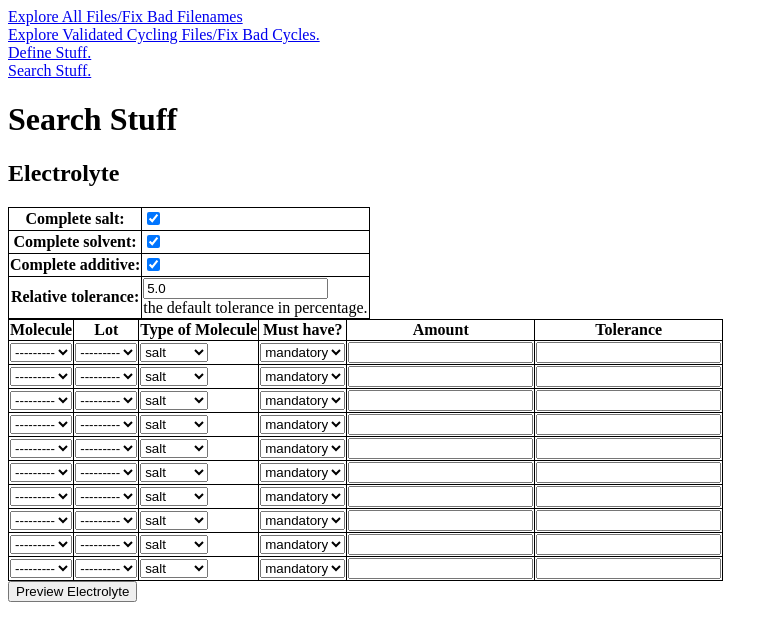
After one commit to Samuel-Buteau/universal-battery-database, a Django app: page /WetCellDatabase/search/ in a window 1280 px wide. The commit adds this page. Shown: the top 641 px of the page, without its empty margins (0-778 px from the left). Run offline with Django 3.2, Linux system fonts and the light colour scheme; data that the repository does not hold is empty; parts of the project's set-up code (start-up, migrations or seed data) failed here and were passed over.

Commit message:
working on search 1

```diff
--- a/WetCellDatabase/forms.py
+++ b/WetCellDatabase/forms.py
@@ -1,8 +1,20 @@
 from django import forms
-from django.forms import formset_factory, modelformset_factory, ModelForm
+from django.forms import formset_factory, modelformset_factory, ModelForm, Form
 from .models import *
 from django.forms import BaseModelFormSet
 from django.db.models import Q
+
+
+class MoleculeChoiceField(forms.ModelChoiceField):
+    def label_from_instance(self, obj):
+        return "{}".format(obj.name)
+
+
+class MoleculeLotChoiceField(forms.ModelChoiceField):
+    def label_from_instance(self, obj):
+        return "{} ({})".format(obj.lot_info.lot_name, obj.component.name)
+
+
 
 class ElectrolyteMoleculeForm(ModelForm):
     class Meta:
@@ -11,7 +23,7 @@ class ElectrolyteMoleculeForm(ModelForm):
 
 
 class ElectrolyteMoleculeLotForm(ModelForm):
-    predefined_molecule = forms.ModelChoiceField(queryset=Component.objects.filter(can_be_electrolyte=True))
+    predefined_molecule = MoleculeChoiceField(queryset=Component.objects.filter(can_be_electrolyte=True), required=False)
     class Meta:
         model = LotInfo
         exclude = []
@@ -19,8 +31,8 @@ class ElectrolyteMoleculeLotForm(ModelForm):
 
 
 class ElectrodeActiveMaterialForm(ModelForm):
-    coating = forms.ModelChoiceField(queryset=Coating.objects.all())
-    coating_lot = forms.ModelChoiceField(queryset=CoatingLot.objects.exclude(lot_info=None))
+    coating = forms.ModelChoiceField(queryset=Coating.objects.all(), required=False)
+    coating_lot = forms.ModelChoiceField(queryset=CoatingLot.objects.exclude(lot_info=None), required=False)
 
     class Meta:
         model = Component
@@ -36,15 +48,15 @@ class ElectrodeActiveMaterialForm(ModelForm):
                   ]
 
 class ElectrodeActiveMaterialLotForm(ModelForm):
-    predefined_active_material = forms.ModelChoiceField(queryset=Component.objects.filter(can_be_active_material=True))
+    predefined_active_material = forms.ModelChoiceField(queryset=Component.objects.filter(can_be_active_material=True), required=False)
     class Meta:
         model = LotInfo
         exclude = []
 
 
 class ElectrodeConductiveAdditiveForm(ModelForm):
-    coating = forms.ModelChoiceField(queryset=Coating.objects.all())
-    coating_lot = forms.ModelChoiceField(queryset=CoatingLot.objects.exclude(lot_info=None))
+    coating = forms.ModelChoiceField(queryset=Coating.objects.all(), required=False)
+    coating_lot = forms.ModelChoiceField(queryset=CoatingLot.objects.exclude(lot_info=None), required=False)
 
     class Meta:
         model = Component
@@ -55,15 +67,15 @@ class ElectrodeConductiveAdditiveForm(ModelForm):
                   ]
 
 class ElectrodeConductiveAdditiveLotForm(ModelForm):
-    predefined_conductive_additive = forms.ModelChoiceField(queryset=Component.objects.filter(can_be_conductive_additive=True))
+    predefined_conductive_additive = forms.ModelChoiceField(queryset=Component.objects.filter(can_be_conductive_additive=True), required=False)
     class Meta:
         model = LotInfo
         exclude = []
 
 
 class ElectrodeBinderForm(ModelForm):
-    coating = forms.ModelChoiceField(queryset=Coating.objects.all())
-    coating_lot = forms.ModelChoiceField(queryset=CoatingLot.objects.exclude(lot_info=None))
+    coating = forms.ModelChoiceField(queryset=Coating.objects.all(), required=False)
+    coating_lot = forms.ModelChoiceField(queryset=CoatingLot.objects.exclude(lot_info=None), required=False)
 
     class Meta:
         model = Component
@@ -74,15 +86,15 @@ class ElectrodeBinderForm(ModelForm):
                   ]
 
 class ElectrodeBinderLotForm(ModelForm):
-    predefined_binder = forms.ModelChoiceField(queryset=Component.objects.filter(can_be_binder=True))
+    predefined_binder = forms.ModelChoiceField(queryset=Component.objects.filter(can_be_binder=True), required=False)
     class Meta:
         model = LotInfo
         exclude = []
 
 
 class SeparatorMaterialForm(ModelForm):
-    coating = forms.ModelChoiceField(queryset=Coating.objects.all())
-    coating_lot = forms.ModelChoiceField(queryset=CoatingLot.objects.exclude(lot_info=None))
+    coating = forms.ModelChoiceField(queryset=Coating.objects.all(), required=False)
+    coating_lot = forms.ModelChoiceField(queryset=CoatingLot.objects.exclude(lot_info=None), required=False)
 
     class Meta:
         model = Component
@@ -92,7 +104,7 @@ class SeparatorMaterialForm(ModelForm):
                   ]
 
 class SeparatorMaterialLotForm(ModelForm):
-    predefined_separator_material = forms.ModelChoiceField(queryset=Component.objects.filter(can_be_separator=True))
+    predefined_separator_material = forms.ModelChoiceField(queryset=Component.objects.filter(can_be_separator=True), required=False)
     class Meta:
         model = LotInfo
         exclude = []
@@ -104,7 +116,7 @@ class CoatingForm(ModelForm):
         exclude = []
 
 class CoatingLotForm(ModelForm):
-    predefined_coating = forms.ModelChoiceField(queryset=Coating.objects.all())
+    predefined_coating = forms.ModelChoiceField(queryset=Coating.objects.all(), required=False)
     class Meta:
         model = LotInfo
         exclude = []
@@ -115,7 +127,7 @@ class ElectrolyteForm(ModelForm):
         fields = ['proprietary', 'proprietary_name']
 
 class ElectrolyteLotForm(ModelForm):
-    predefined_electrolyte = forms.ModelChoiceField(queryset=Composite.objects.filter(composite_type=Composite.ELECTROLYTE))
+    predefined_electrolyte = forms.ModelChoiceField(queryset=Composite.objects.filter(composite_type=Composite.ELECTROLYTE), required=False)
     class Meta:
         model = LotInfo
         exclude = []
@@ -124,11 +136,12 @@ class ElectrolyteLotForm(ModelForm):
 class BaseElectrolyteCompositionFormSet(BaseModelFormSet):
     def add_fields(self, form, index):
         super().add_fields(form, index)
-        form.fields["molecule"] =forms.ModelChoiceField(queryset=Component.objects.filter(can_be_electrolyte=True))
-        form.fields["molecule_lot"] = forms.ModelChoiceField(queryset=ComponentLot.objects.filter(component__can_be_electrolyte=True).exclude(lot_info=None))
+        form.fields["molecule"] = MoleculeChoiceField(queryset=Component.objects.filter(can_be_electrolyte=True), required=False)
+        form.fields["molecule_lot"] = MoleculeLotChoiceField(queryset=ComponentLot.objects.filter(component__can_be_electrolyte=True).exclude(lot_info=None), required=False)
         form.fields["component_type"] = forms.ChoiceField(choices=filter(
             lambda x: x[0] in [RatioComponent.SALT,RatioComponent.SOLVENT,RatioComponent.ADDITIVE],
             RatioComponent.COMPONENT_TYPES)
+            , required=False
         )
 
 class ElectrodeForm(ModelForm):
@@ -138,7 +151,7 @@ class ElectrodeForm(ModelForm):
 
 
 class ElectrodeLotForm(ModelForm):
-    predefined_electrode = forms.ModelChoiceField(queryset=Composite.objects.filter(Q(composite_type=Composite.CATHODE)|Q(composite_type=Composite.ANODE)))
+    predefined_electrode = forms.ModelChoiceField(queryset=Composite.objects.filter(Q(composite_type=Composite.CATHODE)|Q(composite_type=Composite.ANODE)), required=False)
     class Meta:
         model = LotInfo
         exclude = []
@@ -152,11 +165,12 @@ class ElectrodeGeometryForm(ModelForm):
 class BaseElectrodeCompositionFormSet(BaseModelFormSet):
     def add_fields(self, form, index):
         super().add_fields(form, index)
-        form.fields["material"] =forms.ModelChoiceField(queryset=Component.objects.filter(Q(can_be_cathode=True)|Q(can_be_anode=True)))
-        form.fields["material_lot"] = forms.ModelChoiceField(queryset=ComponentLot.objects.filter(Q(component__can_be_cathode=True)|Q(component__can_be_anode=True)).exclude(lot_info=None))
+        form.fields["material"] =forms.ModelChoiceField(queryset=Component.objects.filter(Q(can_be_cathode=True)|Q(can_be_anode=True)), required=False)
+        form.fields["material_lot"] = forms.ModelChoiceField(queryset=ComponentLot.objects.filter(Q(component__can_be_cathode=True)|Q(component__can_be_anode=True)).exclude(lot_info=None), required=False)
         form.fields["component_type"] = forms.ChoiceField(choices=filter(
             lambda x: x[0] in [RatioComponent.ACTIVE_MATERIAL,RatioComponent.CONDUCTIVE_ADDITIVE,RatioComponent.BINDER],
             RatioComponent.COMPONENT_TYPES)
+            , required=False
         )
 
 
@@ -167,7 +181,7 @@ class SeparatorForm(ModelForm):
         fields = ['proprietary', 'proprietary_name']
 
 class SeparatorLotForm(ModelForm):
-    predefined_separator = forms.ModelChoiceField(queryset=Composite.objects.filter(composite_type=Composite.SEPARATOR))
+    predefined_separator = forms.ModelChoiceField(queryset=Composite.objects.filter(composite_type=Composite.SEPARATOR), required=False)
     class Meta:
         model = LotInfo
         exclude = []
@@ -182,27 +196,27 @@ class SeparatorGeometryForm(ModelForm):
 class BaseSeparatorCompositionFormSet(BaseModelFormSet):
     def add_fields(self, form, index):
         super().add_fields(form, index)
-        form.fields["material"] =forms.ModelChoiceField(queryset=Component.objects.filter(can_be_separator=True))
-        form.fields["material_lot"] = forms.ModelChoiceField(queryset=ComponentLot.objects.filter(component__can_be_separator=True).exclude(lot_info=None))
+        form.fields["material"] =forms.ModelChoiceField(queryset=Component.objects.filter(can_be_separator=True), required=False)
+        form.fields["material_lot"] = forms.ModelChoiceField(queryset=ComponentLot.objects.filter(component__can_be_separator=True).exclude(lot_info=None), required=False)
 
 
 
 class DryCellForm(ModelForm):
-    anode = forms.ModelChoiceField(queryset=Composite.objects.filter(composite_type=Composite.ANODE))
-    anode_lot = forms.ModelChoiceField(queryset=CompositeLot.objects.filter(composite__composite_type=Composite.ANODE))
+    anode = forms.ModelChoiceField(queryset=Composite.objects.filter(composite_type=Composite.ANODE), required=False)
+    anode_lot = forms.ModelChoiceField(queryset=CompositeLot.objects.filter(composite__composite_type=Composite.ANODE), required=False)
 
-    cathode = forms.ModelChoiceField(queryset=Composite.objects.filter(composite_type=Composite.CATHODE))
-    cathode_lot = forms.ModelChoiceField(queryset=CompositeLot.objects.filter(composite__composite_type=Composite.CATHODE))
+    cathode = forms.ModelChoiceField(queryset=Composite.objects.filter(composite_type=Composite.CATHODE), required=False)
+    cathode_lot = forms.ModelChoiceField(queryset=CompositeLot.objects.filter(composite__composite_type=Composite.CATHODE), required=False)
 
-    separator = forms.ModelChoiceField(queryset=Composite.objects.filter(composite_type=Composite.SEPARATOR))
-    separator_lot = forms.ModelChoiceField(queryset=CompositeLot.objects.filter(composite__composite_type=Composite.SEPARATOR))
+    separator = forms.ModelChoiceField(queryset=Composite.objects.filter(composite_type=Composite.SEPARATOR), required=False)
+    separator_lot = forms.ModelChoiceField(queryset=CompositeLot.objects.filter(composite__composite_type=Composite.SEPARATOR), required=False)
 
     class Meta:
         model = DryCell
         exclude = ['geometry', 'anode', 'cathode', 'separator']
 
 class DryCellLotForm(ModelForm):
-    predefined_drycell = forms.ModelChoiceField(queryset=DryCell.objects.all())
+    predefined_drycell = forms.ModelChoiceField(queryset=DryCell.objects.all(), required=False)
     class Meta:
         model = LotInfo
         exclude = []
@@ -215,14 +229,46 @@ class DryCellGeometryForm(ModelForm):
 
 
 class WetCellForm(ModelForm):
+    dry_cell = forms.ModelChoiceField(queryset=DryCell.objects.all(), required=False)
+    dry_cell_lot = forms.ModelChoiceField(queryset=DryCellLot.objects.all(), required=False)
 
-    dry_cell = forms.ModelChoiceField(queryset=DryCell.objects.all())
-    dry_cell_lot = forms.ModelChoiceField(
-        queryset=DryCellLot.objects.all())
-
-    electrolyte = forms.ModelChoiceField(queryset=Composite.objects.filter(composite_type=Composite.ELECTROLYTE))
-    electrolyte_lot = forms.ModelChoiceField(queryset=CompositeLot.objects.filter(composite__composite_type=Composite.ELECTROLYTE))
+    electrolyte = forms.ModelChoiceField(queryset=Composite.objects.filter(composite_type=Composite.ELECTROLYTE), required=False)
+    electrolyte_lot = forms.ModelChoiceField(queryset=CompositeLot.objects.filter(composite__composite_type=Composite.ELECTROLYTE), required=False)
 
     class Meta:
         model = WetCell
         fields = ['cell_id']
+
+
+
+class SearchElectrolyteForm(Form):
+    complete_salt = forms.BooleanField(initial=True)
+    complete_solvent = forms.BooleanField(initial=True)
+    complete_additive = forms.BooleanField(initial=True)
+    relative_tolerance = forms.FloatField(initial=5., help_text='the default tolerance in percentage.')
+
+class SearchElectrolyteComponentForm(Form):
+    MANDATORY = 'ma'
+    PROHIBITED = 'pr'
+    ALLOWED = 'al'
+    MUST_TYPES = [
+        (MANDATORY, 'mandatory'),
+        (PROHIBITED, 'prohibited'),
+        (ALLOWED, 'allowed'),
+    ]
+    molecule = MoleculeChoiceField(queryset=Component.objects.filter(can_be_electrolyte=True),required=False)
+    molecule_lot = MoleculeLotChoiceField(
+        queryset=ComponentLot.objects.filter(component__can_be_electrolyte=True).exclude(lot_info=None),required=False)
+    component_type = forms.ChoiceField(choices=filter(
+        lambda x: x[0] in [RatioComponent.SALT, RatioComponent.SOLVENT, RatioComponent.ADDITIVE],
+        RatioComponent.COMPONENT_TYPES)
+    )
+    must_type = forms.ChoiceField(choices=MUST_TYPES, initial = MANDATORY)
+    ratio = forms.FloatField(required=False)
+    tolerance = forms.FloatField(required=False)
+
+
+class ElectrolytePreviewForm(Form):
+    electrolyte = forms.CharField(widget=forms.TextInput(attrs={'readonly': 'readonly', 'size': 200}), required=True)
+    electrolyte_id = forms.IntegerField(widget=forms.HiddenInput(), required=True)
+    exclude = forms.BooleanField(required=True)
--- /dev/null
+++ b/WetCellDatabase/templates/WetCellDatabase/search_page.html
@@ -0,0 +1,73 @@
+{% extends "base_generic.html" %}
+
+{% load static %}
+{% block content %}
+
+
+<style>
+table {
+    border-collapse:collapse;
+
+}
+table, th, td {
+    border:1px solid black;}
+
+
+</style>
+
+
+<h1>Search Stuff</h1>
+
+
+
+<form action="{% url 'WetCellDatabase:search_page' %}" method="post">
+    {% csrf_token %}
+        {% if electrolyte_form %}
+            <h2>Electrolyte</h2>
+                <table>{{ electrolyte_form.as_table }}</table>
+                {% if electrolyte_composition_formset %}
+                    {% csrf_token %}
+                    {{ electrolyte_composition_formset.management_form }}
+                    <table>
+                        <tr>
+                            <th>Molecule</th><th>Lot</th><th>Type of Molecule</th><th>Must have?</th><th>Amount</th><th>Tolerance</th>
+                        </tr>
+                        {% for form in electrolyte_composition_formset%}
+                            <tr>
+                                <td>{{ form.molecule}}</td><td>{{ form.molecule_lot}}</td><td>{{ form.component_type}}</td><td>{{form.must_type}}</td><td>{{ form.ratio}}</td><td>{{ form.tolerance}}</td>
+                            </tr>
+                        {% endfor %}
+                    </table>
+                {% endif %}
+                <input type="submit" name = 'preview_electrolyte' value="Preview Electrolyte">
+
+                {%if electrolyte_preview_formset %}
+                    {% csrf_token %}
+                    {{ electrolyte_preview_formset.management_form }}
+                    {% if not electrolyte_preview_formset|length == 0%}
+                        <h3>Preview</h3>
+                            <table>
+                                <tr>
+                                    <th>Electrolyte</th><th>Exclude</th>
+                                </tr>
+                                {% for form in electrolyte_preview_formset %}
+                                    {% for hidden in form.hidden_fields %}
+                                        {{hidden}}
+                                    {% endfor %}
+                                    <tr>
+                                        <td>{{ form.electrolyte}}</td><td>{{ form.exclude}}</td>
+                                    </tr>
+                                {% endfor %}
+                            </table>
+                    {% endif %}
+                {% endif %}
+        {% endif %}
+
+
+
+
+</form>
+
+
+
+{% endblock %}
--- a/WetCellDatabase/urls.py
+++ b/WetCellDatabase/urls.py
@@ -8,6 +8,6 @@ from django.conf.urls import url
 app_name = 'WetCellDatabase'
 
 urlpatterns = [
-    path('', views.define_page, name='define_page'),
-
+    path('define/', views.define_page, name='define_page'),
+    path('search/', views.search_page, name='search_page'),
 ]
--- a/WetCellDatabase/views.py
+++ b/WetCellDatabase/views.py
@@ -47,8 +47,8 @@ def define_page(request):
     ar['electrode_composition_formset'] = electrode_composition_formset
     ar['separator_composition_formset'] = separator_composition_formset
 
-    ar['define_molecule_form'] = ElectrolyteMoleculeForm()
-    ar['define_molecule_lot_form'] = ElectrolyteMoleculeLotForm()
+    ar['define_molecule_form'] = ElectrolyteMoleculeForm(prefix='electrolyte-molecule-form')
+    ar['define_molecule_lot_form'] = ElectrolyteMoleculeLotForm(prefix='electrolyte-molecule-lot-form')
 
     ar['define_coating_form'] = CoatingForm()
     ar['define_coating_lot_form'] = CoatingLotForm()
@@ -84,14 +84,46 @@ def define_page(request):
 
     if request.method == 'POST':
         if ('define_molecule' in request.POST) or ('define_molecule_lot' in request.POST):
-            define_molecule_form = ElectrolyteMoleculeForm(request.POST)
+            define_molecule_form = ElectrolyteMoleculeForm(request.POST, prefix='electrolyte-molecule-form')
             if define_molecule_form.is_valid():
                 print(define_molecule_form.cleaned_data)
-                ar['define_molecule_form'] = define_molecule_form
+                if 'define_molecule' in request.POST:
+                    if define_molecule_form.cleaned_data['name'] is not None:
+                        # TODO(sam):handle already existing molecule
+                        if not Component.objects.filter(can_be_electrolyte=True, name=define_molecule_form.cleaned_data['name']).exists():
+                            Component.objects.create(
+                                name = define_molecule_form.cleaned_data['name'],
+                                smiles = define_molecule_form.cleaned_data['smiles'],
+                                proprietary=define_molecule_form.cleaned_data['proprietary'],
+                                can_be_electrolyte = True,
+                                can_be_salt = define_molecule_form.cleaned_data['can_be_salt'],
+                                can_be_solvent=define_molecule_form.cleaned_data['can_be_solvent'],
+                                can_be_additive=define_molecule_form.cleaned_data['can_be_additive'],
+                            )
+                        ar['define_molecule_form'] = define_molecule_form
 
             if 'define_molecule_lot' in request.POST:
-                define_molecule_lot_form = ElectrolyteMoleculeLotForm(request.POST)
+                define_molecule_lot_form = ElectrolyteMoleculeLotForm(request.POST, prefix='electrolyte-molecule-lot-form')
                 if define_molecule_lot_form.is_valid():
+                    if define_molecule_lot_form.cleaned_data['predefined_molecule'] is not None:
+                        if define_molecule_lot_form.cleaned_data['lot_name'] is not None:
+                            #TODO(sam): handle already existing lot
+                            if not ComponentLot.objects.filter(component__can_be_electrolyte=True).exclude(lot_info=None).filter(lot_info__lot_name=define_molecule_lot_form.cleaned_data['lot_name']).exists():
+                                lot_info = LotInfo(
+                                    lot_name = define_molecule_lot_form.cleaned_data['lot_name'],
+                                    creation_date=define_molecule_lot_form.cleaned_data['creation_date'],
+                                    creator=define_molecule_lot_form.cleaned_data['creator'],
+                                    vendor=define_molecule_lot_form.cleaned_data['vendor'],
+
+                                )
+                                lot_info.save()
+                                ComponentLot.objects.create(
+                                    component=define_molecule_lot_form.cleaned_data['predefined_molecule'],
+                                    lot_info = lot_info
+                                )
+                    else:
+                        #TODO(sam): handle the case where we create on the fly.
+                        raise("not yet implemented")
                     print(define_molecule_lot_form.cleaned_data)
                     ar['define_molecule_lot_form'] = define_molecule_lot_form
 
@@ -260,4 +292,101 @@ def define_page(request):
                 ar['define_wet_cell_form'] = define_wet_cell_form
 
 
-    return render(request, 'WetCellDatabase/form_interface.html', ar)
+    return render(request, 'WetCellDatabase/define_page.html', ar)
+
+
+
+def search_page(request):
+    ElectrolyteCompositionFormset = formset_factory(
+        SearchElectrolyteComponentForm,
+        extra=10
+    )
+
+
+    ElectrolytePreviewFormset = formset_factory(
+        ElectrolytePreviewForm,
+        extra=0
+    )
+
+    electrolyte_composition_formset = ElectrolyteCompositionFormset(prefix='electrolyte_composition')
+    electrolyte_preview_formset = ElectrolytePreviewFormset( prefix='electrolyte_preview')
+    ar = {}
+    ar['electrolyte_composition_formset'] = electrolyte_composition_formset
+    ar['electrolyte_preview_formset'] = electrolyte_preview_formset
+    ar['electrolyte_form'] = SearchElectrolyteForm()
+
+    if request.method == 'POST':
+        electrolyte_composition_formset = ElectrolyteCompositionFormset(request.POST,prefix='electrolyte_composition')
+        electrolyte_composition_formset_is_valid = electrolyte_composition_formset.is_valid()
+        if electrolyte_composition_formset_is_valid:
+            print('valid1')
+            ar['electrolyte_composition_formset'] = electrolyte_composition_formset
+
+        search_electrolyte_form = SearchElectrolyteForm(request.POST)
+        search_electrolyte_form_is_valid = search_electrolyte_form.is_valid()
+        if search_electrolyte_form_is_valid:
+            print('valid2')
+            ar['electrolyte_form'] = search_electrolyte_form
+
+        electrolyte_preview_formset = ElectrolytePreviewFormset(request.POST,prefix='electrolyte_preview')
+        if electrolyte_preview_formset.is_valid():
+            print(
+                'valid3'
+            )
+            for form in electrolyte_preview_formset:
+                if not form.is_valid():
+                    continue
+                print(form.cleaned_data)
+            ar['electrolyte_preview_formset'] = electrolyte_preview_formset
+
+        if 'preview_electrolyte' in request.POST:
+
+            if electrolyte_composition_formset_is_valid and search_electrolyte_form_is_valid:
+                complete_salt = search_electrolyte_form.cleaned_data['complete_salt']
+                complete_solvent = search_electrolyte_form.cleaned_data['complete_solvent']
+                complete_additive = search_electrolyte_form.cleaned_data['complete_additive']
+                relative_tolerance = search_electrolyte_form.cleaned_data['relative_tolerance']
+                if not complete_salt or not complete_additive or not complete_solvent:
+                    raise('error!!!')
+
+                all_data = []
+                for form in electrolyte_composition_formset:
+                    if form.is_valid:
+                        all_data.append(form.cleaned_data)
+
+                # TODO(sam): search electrolyte database
+                prohibited = filter(
+                    lambda x: x['must_type'] == SearchElectrolyteComponentForm.PROHIBITED,
+                    all_data
+                )
+
+                prohibited_lots = []
+                prohibited_molecules = []
+                for pro in prohibited:
+                    if pro['molecule'] is not None:
+                        prohibited_molecules.append(pro['molecule'])
+                    elif pro['molecule_lot'] is not None:
+                        prohibited_lots.append(pro['molecule_lot'])
+
+                q = Q(composite_type=Composite.ELECTROLYTE)
+                # prohibit molecules
+
+                q = q & ~Q(ratiocomponent__component_lot__in=prohibited_lots)
+                q = q & ~Q(ratiocomponent__component_lot__component__in=prohibited_molecules)
+
+                total_query = Composite.objects.filter(q)
+
+                initial = []
+                for electrolyte in total_query[:1]:
+                    my_initial = {
+                        "electrolyte": electrolyte.shortstring,
+                        "electrolyte_id": electrolyte.id,
+                        "exclude": True,
+                    }
+
+                    initial.append(my_initial)
+                electrolyte_preview_formset = ElectrolytePreviewFormset(initial=initial,prefix='electrolyte_preview')
+                ar['electrolyte_preview_formset'] = electrolyte_preview_formset
+
+
+    return render(request, 'WetCellDatabase/search_page.html', ar)
--- a/neware_parser/templates/base_generic.html
+++ b/neware_parser/templates/base_generic.html
@@ -11,6 +11,8 @@
   <a href="{% url 'main_page' %}"> Explore Validated Cycling Files/Fix Bad Cycles.</a>
   <br>
   <a href="{% url 'WetCellDatabase:define_page' %}"> Define Stuff.</a>
+  <br>
+  <a href="{% url 'WetCellDatabase:search_page' %}"> Search Stuff.</a>
 
   {% block sidebar %}<!-- insert default navigation text for every page -->{% endblock %}
   {% block content %}<!-- default content text (typically empty) -->{% endblock %}
```
Also changed, not shown: WetCellDatabase/models.py (+69 -69 lines), WetCellDatabase/templates/WetCellDatabase/define_page.html (renamed from WetCellDatabase/templates/WetCellDatabase/form_interface.html).
